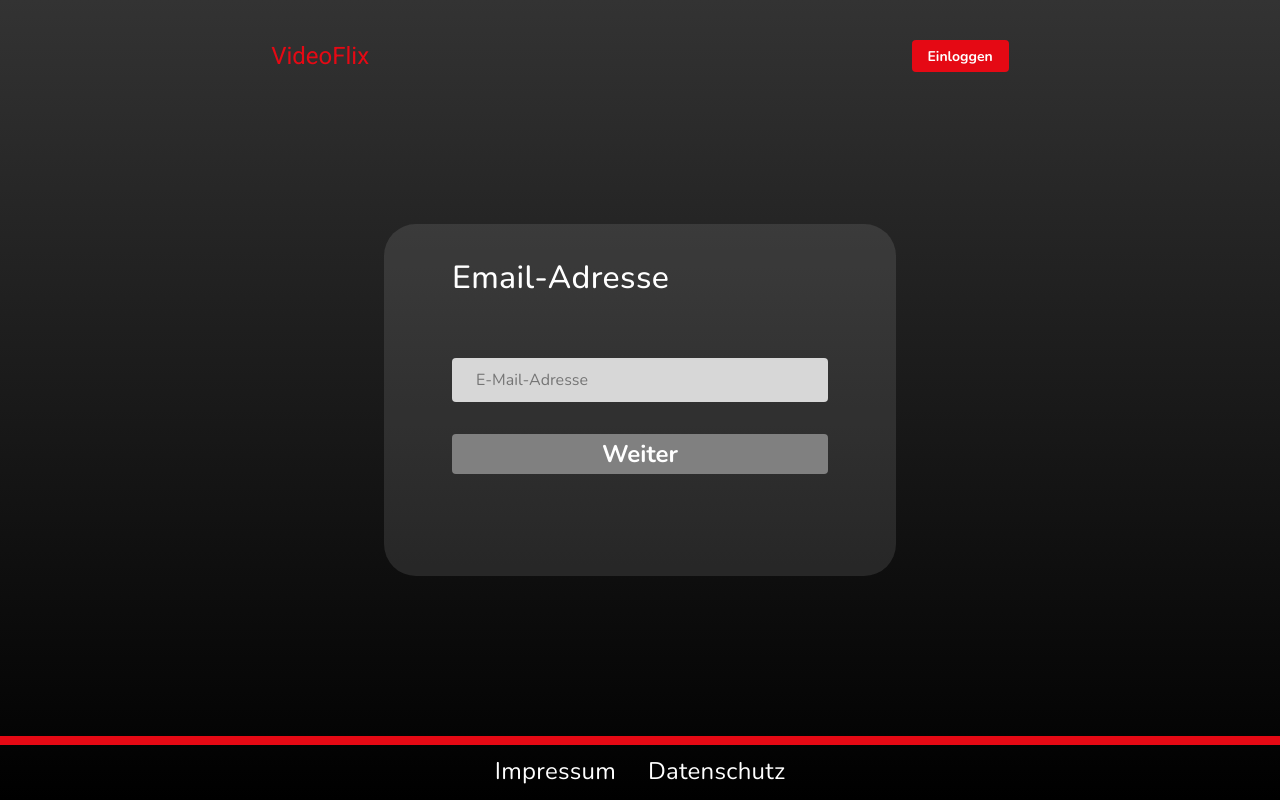
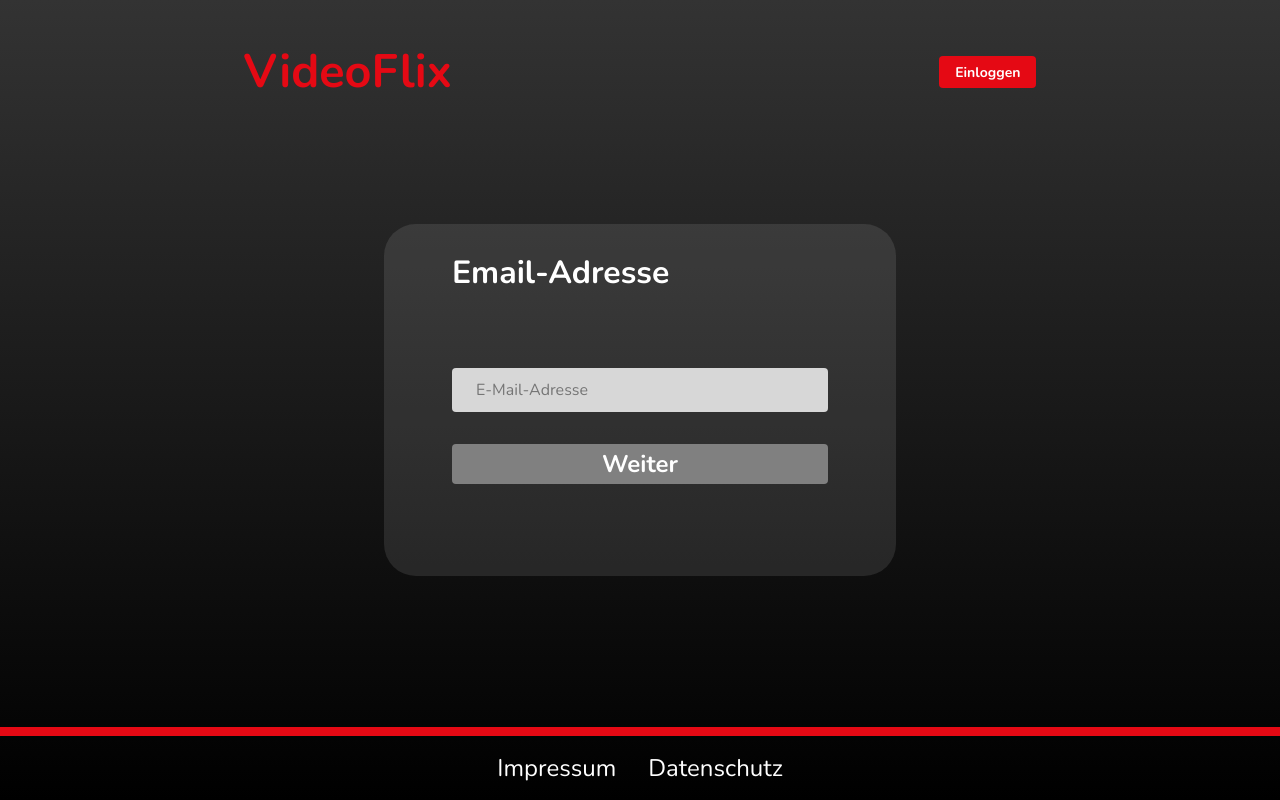
Before and after one commit to Jad134/videoflix-frontend, an Angular app: page /register in a window 1280 px wide. Built offline with nearby package versions, Linux system fonts and the light colour scheme.

Commit message:
indigo pink bugfix

```diff
--- a/angular.json
+++ b/angular.json
@@ -30,7 +30,7 @@
               "src/assets"
             ],
             "styles": [
-              "@angular/material/prebuilt-themes/indigo-pink.css",
+
               "src/styles.scss"
             ],
             "scripts": [],
@@ -96,7 +96,7 @@
               "src/assets"
             ],
             "styles": [
-              "@angular/material/prebuilt-themes/indigo-pink.css",
+
               "src/styles.scss"
             ],
             "scripts": []
--- a/src/app/register-page/register/register.component.scss
+++ b/src/app/register-page/register/register.component.scss
@@ -15,7 +15,7 @@ section {
     width: 40%;
     display: flex;
     justify-content: center;
-    //align-items: baseline;
+    align-items: baseline;
     border-radius: 32px;
     position: relative;
     overflow-x: hidden;
```
Also changed, not shown: src/styles.scss (line endings or trailing spaces).
